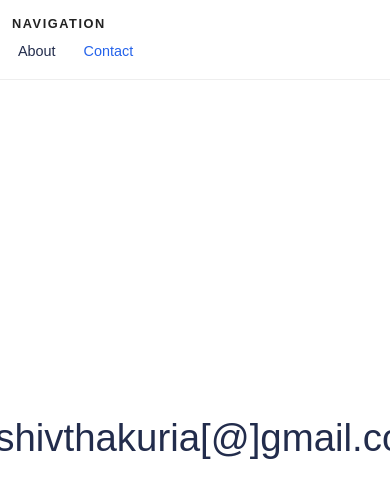
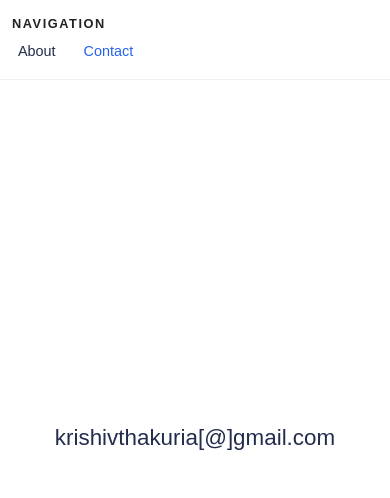
Before and after one commit to Krishiv-Thakuria/Personal-Website, a plain HTML site: page contact.html in a window 390 px wide. Drawn offline with Linux system fonts and the light colour scheme.

Commit message:
mobile fix

```diff
--- a/contact.html
+++ b/contact.html
@@ -21,8 +21,8 @@
       </div>
     </nav>
     <main>
-      <div class="content" style="display: flex; align-items: center; justify-content: center; min-height: 80vh;">
-        <div style="font-size: 2.4rem; color: #222c4c;">krishivthakuria[@]gmail.com</div>
+      <div class="content contact-content">
+        <div class="email-display">krishivthakuria[@]gmail.com</div>
       </div>
     </main>
   </div>
--- a/style.css
+++ b/style.css
@@ -161,6 +161,21 @@ a:hover {
   filter: grayscale(100%);
 }
 
+.contact-content {
+  display: flex;
+  align-items: center;
+  justify-content: center;
+  min-height: 80vh;
+}
+
+.email-display {
+  font-size: 2.4rem;
+  color: #222c4c;
+  text-align: center;
+  padding: 0 20px;
+  word-break: break-word;
+}
+
 @media (max-width: 900px) {
   .container {
     flex-direction: column;
@@ -237,6 +252,10 @@ a:hover {
     font-size: 1.2rem;
     margin: 24px 0 12px 0;
   }
+
+  .email-display {
+    font-size: 1.8rem;
+  }
 }
 
 /* Add smaller screen breakpoint for phones */
@@ -284,4 +303,9 @@ a:hover {
   ul {
     padding-left: 16px;
   }
+
+  .email-display {
+    font-size: 1.4rem;
+    padding: 0 16px;
+  }
 }
```
